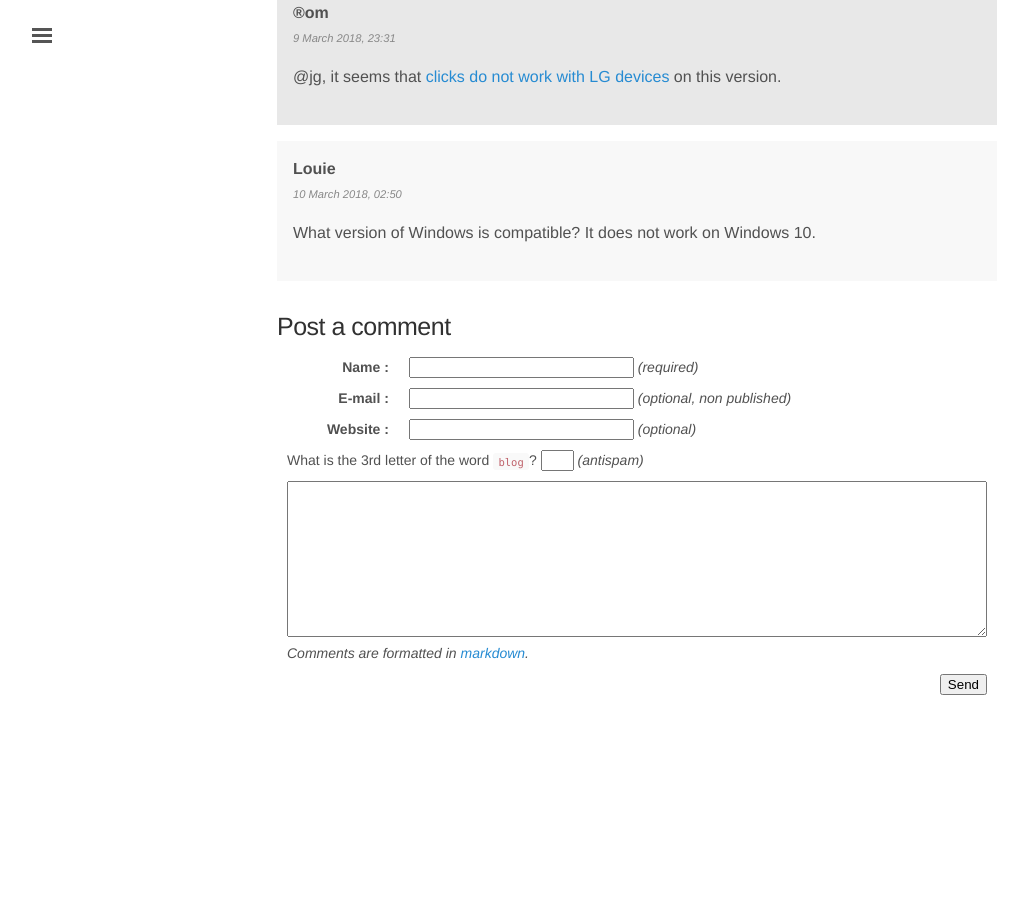
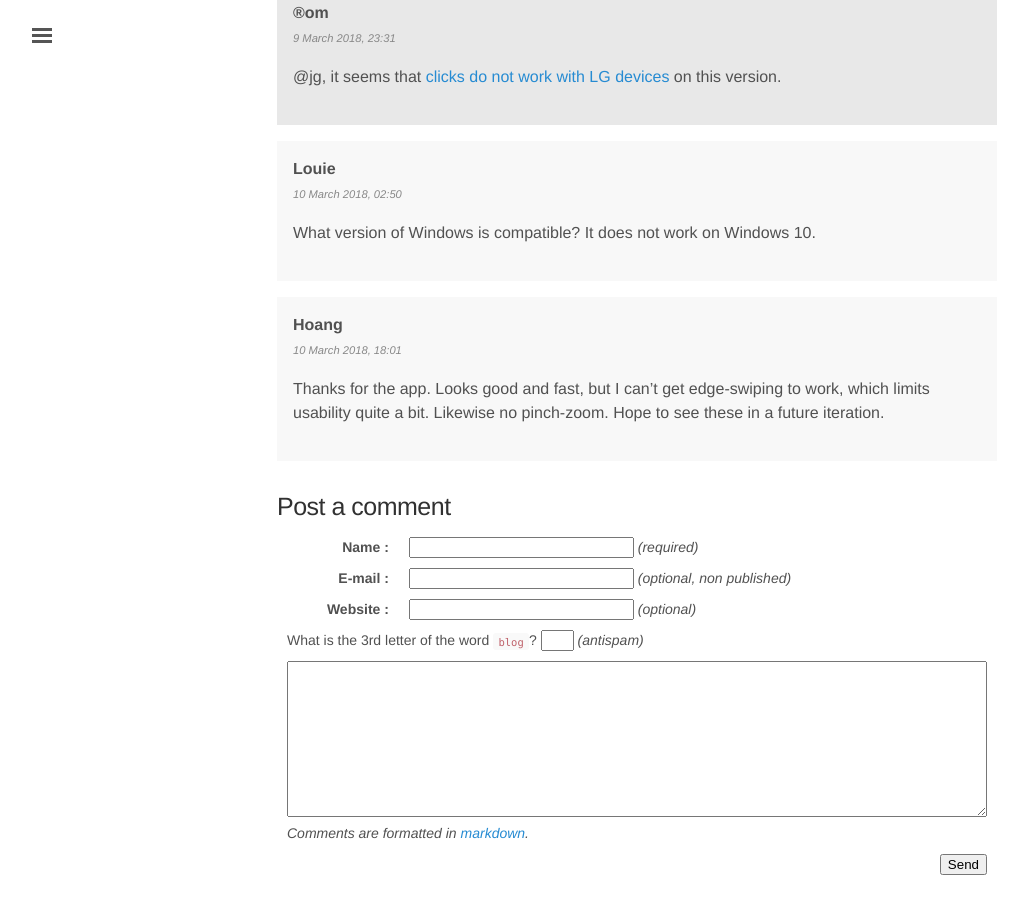
Before and after one commit to rom1v/blog.rom1v.com, a Jekyll site: the page built from _posts/2018-03-08-introducing-scrcpy.md, in a window 1280 px wide and 900 px high, scrolled down 12321 px. Shown: the whole window, without its empty margins (3-1031 px from the left). Built offline with Jekyll 4.4.1, drawn with Linux system fonts in a browser that asks for light colours; before the commit the page ends 13041 px from its top, so only the background shows below that.

Commit message:
Publish comment 16 for scrcpy

```diff
--- a/_data/comments-2018-03-introducing-scrcpy.yaml
+++ b/_data/comments-2018-03-introducing-scrcpy.yaml
@@ -121,3 +121,10 @@
   date: 2018-03-10 02:50:47+01:00
   contents: |
     What version of Windows is compatible? It does not work on Windows 10.
+- id: 16
+  author: Hoang
+  date: 2018-03-10 18:01:32+01:00
+  contents: |
+    Thanks for the app. Looks good and fast, but I can't get edge-swiping to
+    work, which limits usability quite a bit. Likewise no pinch-zoom. Hope to
+    see these in a future iteration.
```
